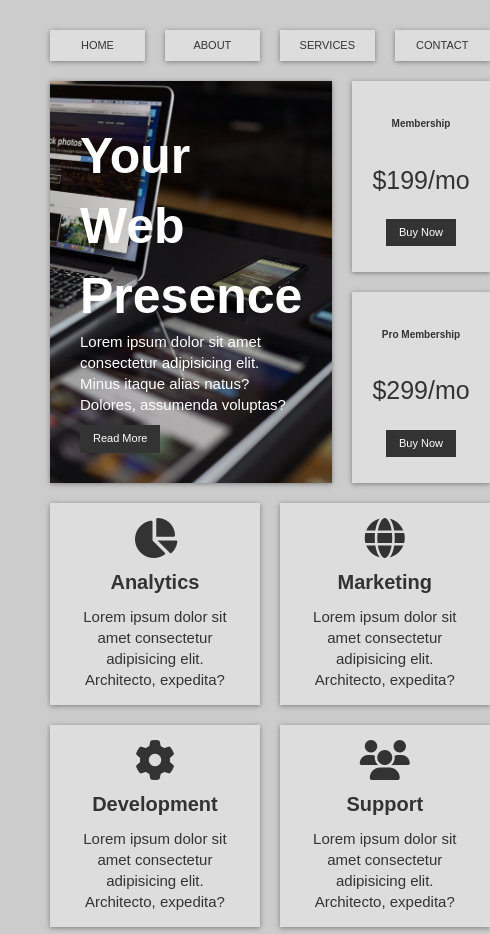
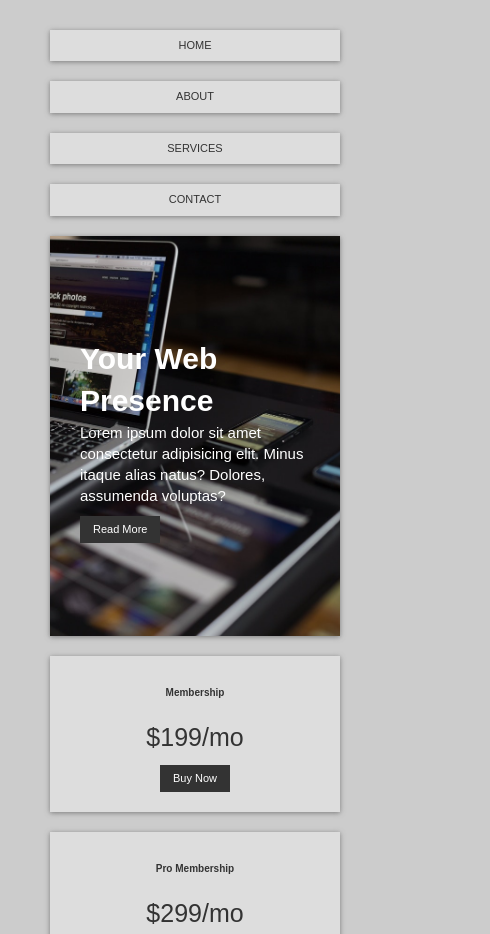
Before and after one commit to RobinHawiz/practice-html-css, a plain HTML site: page responsiveCSSGridLayout/index.html in a window 390 px wide. Shown: the top 934 px of the page, 490 px wide, since content can reach past the window. Drawn offline with Linux system fonts and the light colour scheme.

Commit message:
website now fully responsive!

```diff
--- a/responsiveCSSGridLayout/styles/style.scss
+++ b/responsiveCSSGridLayout/styles/style.scss
@@ -6,3 +6,45 @@ $shadow: 0 0.1rem 0.5rem rgba(104, 104, 104, 0.8);
 @import "globals";
 @import "navbar";
 @import "home";
+
+@media screen and (max-width: 700px) {
+  #homepage {
+    nav {
+      ul {
+        grid-template-columns: 1fr;
+      }
+    }
+
+    #top-container {
+      grid-template-areas:
+        "showcase showcase"
+        "top-box-a top-box-b";
+
+      .showcase {
+        h1 {
+          font-size: 3rem;
+        }
+      }
+    }
+
+    #info {
+      grid-template-columns: 1fr;
+
+      .btn {
+        display: block;
+        text-align: center;
+      }
+    }
+  }
+}
+
+@media screen and (max-width: 500px) {
+  #homepage {
+    #top-container {
+      grid-template-areas:
+        "showcase"
+        "top-box-a"
+        "top-box-b";
+    }
+  }
+}
```
Also changed, not shown: responsiveCSSGridLayout/styles/style.css, 1 other file.
